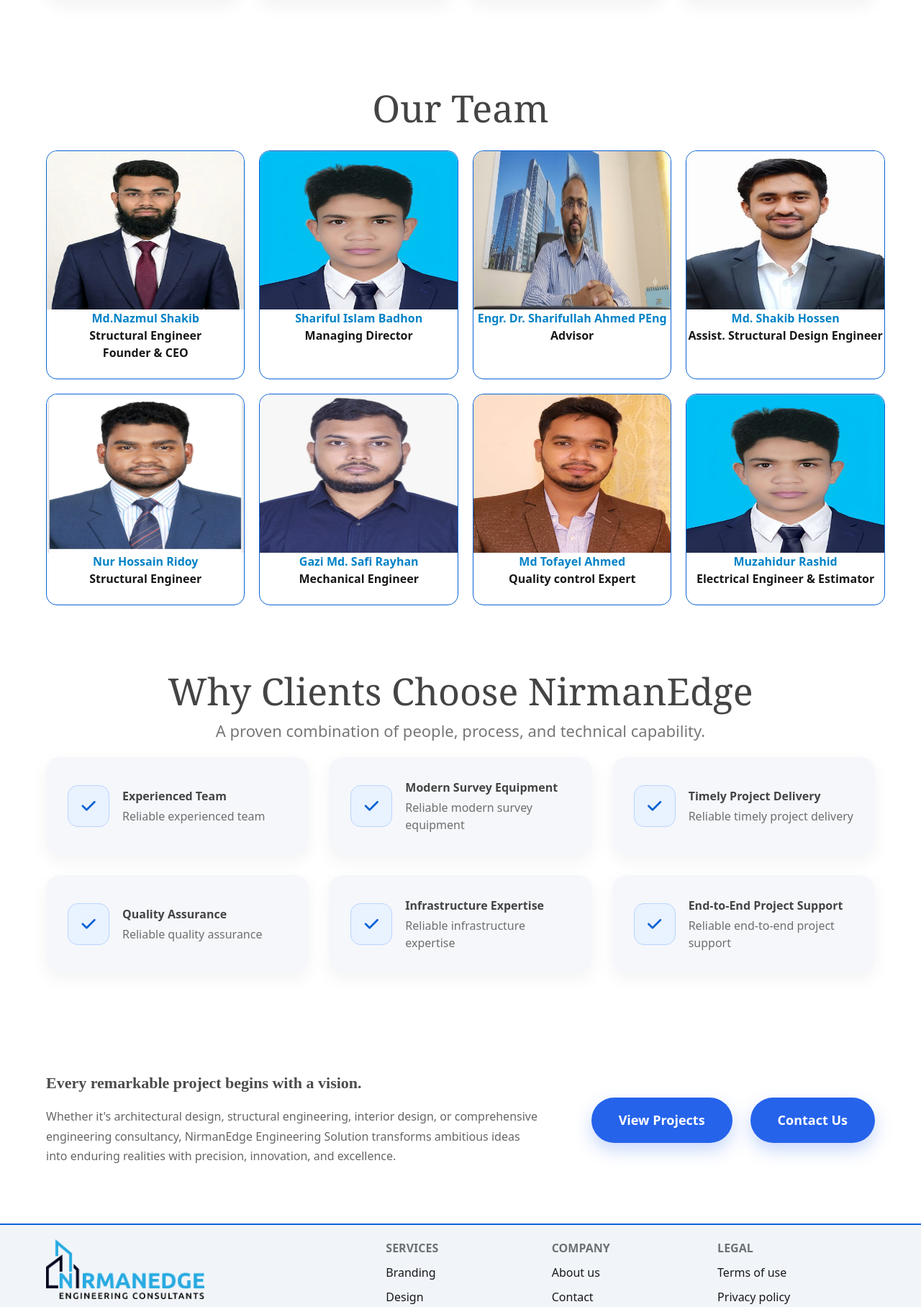
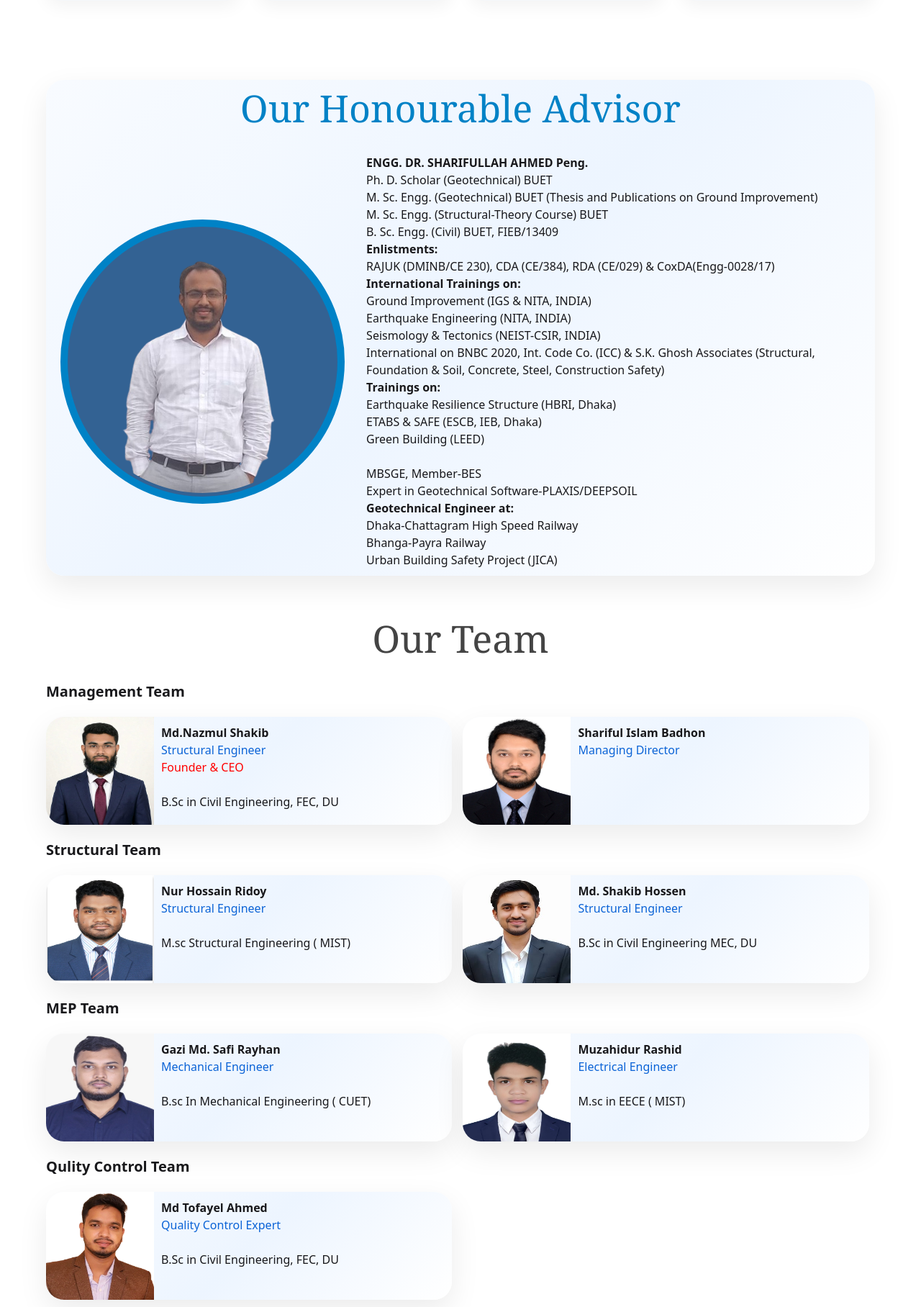
Before and after one commit to Hasib282/NirmanEdge, a Laravel app: page /about in a window 1280 px wide. Shown: the part 975-2791 px from the top of the page at 72% size. Run offline with Laravel 12, Linux system fonts and the light colour scheme; style sheets or scripts are compiled from the project's sources.

Commit message:
team part done

```diff
--- a/public/css/user.css
+++ b/public/css/user.css
@@ -203,7 +203,133 @@ header{
     box-sizing: border-box;
 }
 
+/* advisor part start */
+.advisor{
+    display: flex;
+    flex-direction: column;
+    align-items: center;
+    /* border: 1px solid #0082C6; */
+    border-radius: 25px;
+    overflow: hidden;
+    background: linear-gradient(
+        135deg,
+        #f8fbff 0%,
+        #edf5ff 50%,
+        #ffffff 100%
+    );
+
+    box-shadow: 0 15px 40px rgba(0, 0, 0, 0.08);
+}
+
+.advisor .section-header{
+    margin-bottom: 15px;
+}
+
+.advisor .section-header h2{
+    color: #0082C6;
+}
+
+.advisor-info{
+    display: flex;
+    align-items: center;
+}
+
+.advisor-img{
+    width: 50%;
+    padding: 5px;
+    border: 10px solid #0082C6;
+    border-radius: 50%;
+    overflow: hidden;
+    margin: 20px;
+    background: #336293;
+}
+
+.advisor-img img{
+    width: 100%;
+    height: 100%;
+    object-fit: cover;
+    border-radius: 50%;
+    display: block;
+}
+
+.advisor-details{
+    padding: 10px;
+}
+
+.advisor-details h2{
+    font-size: 22px;
+    font-weight: bold;
+    color: #0082C6;
+}
+
+.advisor-titles{
+    font-weight: bold;
+}
+
+
+@media (max-width: 1024px) {
+    .advisor-info{
+        flex-direction: column;
+    }
+
+    .advisor-img{
+        width: 40%;
+    }
+}
+/* advisor part end */
+
+
+
+/* team-member part start */
+.team h6{
+    font-size: 20px;
+    font-weight: bold;
+    margin: 20px 0;
+}
+
 .members{
+    display: grid;
+    grid-template-columns: repeat(2, 49%);
+    gap:15px;
+}
+
+.member{
+    display: flex;
+    border-radius: 25px;
+    background: linear-gradient(
+        135deg,
+        #f8fbff 0%,
+        #edf5ff 50%,
+        #ffffff 100%
+    );
+
+    box-shadow: 0 15px 40px rgba(0, 0, 0, 0.08);
+    overflow: hidden;
+}
+
+.member-img img{
+    height: 150px;
+    width: 150px;
+}
+
+.member-details{
+    padding: 10px;
+}
+
+.member-name{
+    font-weight: bold;
+}
+
+.member-designation{
+    color: #0b63d6;
+}
+
+.ceo{
+    color: red;
+}
+/* team-member part end */
+
+/* .members{
     display: grid;
     grid-template-columns: repeat(4, 24%);
     column-gap: 20px;
@@ -215,7 +341,7 @@ header{
     border: 1px solid #0b63d6;
     border-radius: 15px;
     box-sizing: border-box;
-    /* overflow: hidden; */
+
 }
 
 .team-img{
@@ -240,7 +366,7 @@ header{
 
 .t-desig{
     font-weight: bold;
-}
+} */
 /* ---------------------------- our team part css start ---------------------------- */
 
 
--- /dev/null
+++ b/resources/views/user/pages/advisor.blade.php
@@ -0,0 +1,36 @@
+<div class="advisor">
+    <div class="section-header">
+        <h2>Our Honourable Advisor</h2>
+    </div>
+    <div class="advisor-info">
+        <div class="advisor-img">
+            <img src="{{ asset('images/team/advisor.png') }}" alt="">
+        </div>
+        <div class="advisor-details">
+            <span class="advisor-titles">ENGG. DR. SHARIFULLAH AHMED Peng.</span>
+            <p>
+                Ph. D. Scholar (Geotechnical) BUET <br>
+                M. Sc. Engg. (Geotechnical) BUET (Thesis and Publications on Ground Improvement) <br>
+                M. Sc. Engg. (Structural-Theory Course) BUET <br>
+                B. Sc. Engg. (Civil) BUET, FIEB/13409 <br>
+                <span class="advisor-titles">Enlistments:</span> <br>
+                RAJUK (DMINB/CE 230), CDA (CE/384), RDA (CE/029) & CoxDA(Engg-0028/17) <br>
+                <span class="advisor-titles">International Trainings on:</span> <br>
+                Ground Improvement (IGS & NITA, INDIA) <br>
+                Earthquake Engineering (NITA, INDIA) <br>
+                Seismology & Tectonics (NEIST-CSIR, INDIA) <br>
+                International on BNBC 2020, Int. Code Co. (ICC) & S.K. Ghosh Associates (Structural, Foundation & Soil, Concrete, Steel, Construction Safety) <br>
+                <span class="advisor-titles">Trainings on:</span> <br>
+                Earthquake Resilience Structure (HBRI, Dhaka) <br>
+                ETABS & SAFE (ESCB, IEB, Dhaka) <br>
+                Green Building (LEED) <br><br>
+                MBSGE, Member-BES <br>
+                Expert in Geotechnical Software-PLAXIS/DEEPSOIL <br>
+                <span class="advisor-titles">Geotechnical Engineer at:</span>  <br>
+                Dhaka-Chattagram High Speed Railway  <br>
+                Bhanga-Payra Railway  <br>
+                Urban Building Safety Project (JICA) <br>
+            </p>
+        </div>
+    </div>
+</div>
--- a/resources/views/user/pages/team.blade.php
+++ b/resources/views/user/pages/team.blade.php
@@ -1,115 +1,118 @@
 <section class="team"  id="team">
     <div class="page-margin">
+        @include('user.pages.advisor')
+
+        <br>
+        <br>
         <div class="section-header">
             <h2>Our Team</h2>
         </div>
 
+        <div class="mangement-team">
+            <h6>Management Team</h6>
+
             <div class="members">
-            <div class="team-card">
-                <div class="team-img">
-                    <img src="{{ asset('images/team/sakib.jpeg') }}" alt="Sakib">
+                <div class="member">
+                    <div class="member-img">
+                        <img src="{{ asset('images/team/sakib.jpeg') }}" alt="">
                     </div>
                     <div class="member-details">
-                    <span class="t-name">Md.Nazmul Shakib </span> <br>
-                    <span class="t-desig">Structural Engineer <br> Founder & CEO</span> <br><br>
+                        <span class="member-name">Md.Nazmul Shakib</span> <br>
+                        <span class="member-designation">Structural Engineer</span><br>
+                        <span class="ceo">Founder & CEO</span><br><br>
 
-                    {{-- B.Sc in Civil Engineering (FEC, DU) <br> --}}
+                        B.Sc in Civil Engineering, FEC, DU
                     </div>
                 </div>
-            <div class="team-card">
-                <div class="team-img">
-                    <img src="{{ asset('images/team/mujahidul.jpeg') }}" alt="Sakib">
+                <div class="member">
+                    <div class="member-img">
+                        <img src="{{ asset('images/team/badhon.jpeg') }}" alt="">
                     </div>
                     <div class="member-details">
-                    <span class="t-name">Shariful Islam Badhon</span> <br>
-                    <span class="t-desig">Managing Director </span> <br><br>
+                        <span class="member-name">Shariful Islam Badhon</span> <br>
+                        <span class="member-designation">Managing Director</span><br><br>
+
                     </div>
                 </div>
-            <div class="team-card">
-                <div class="team-img">
-                    <img src="{{ asset('images/team/sharifulla.jpeg') }}" alt="Sakib">
+            </div>
+        </div>
+
+        <div class="structural-team">
+            <h6>Structural Team</h6>
+
+            <div class="members">
+                <div class="member">
+                    <div class="member-img">
+                        <img src="{{ asset('images/team/nurhossain.jpeg') }}" alt="">
                     </div>
                     <div class="member-details">
-                    <span class="t-name">Engr. Dr. Sharifullah Ahmed PEng</span> <br>
-                    <span class="t-desig">Advisor</span> <br><br>
+                        <span class="member-name">Nur Hossain Ridoy</span> <br>
+                        <span class="member-designation">Structural Engineer</span><br><br>
 
-                    {{-- Ph.D (Geotechnical Engg.) The Thames International University (France), <br>
-                    Ph.D Scholar (Geotech) BUET, FIEB, <br>
-                    B.Sc Engg (Civil) and M.Sc Engg (Geotech) BUET, <br>
-                    Geotechnical and Structural Consultant, <br>
-                    Ground Improvement Expert <br>
-                    16 years experiences in Geotechnical and Structural Design <br> --}}
+                        M.sc Structural Engineering ( MIST)
                     </div>
                 </div>
-            <div class="team-card">
-                <div class="team-img">
-                    <img src="{{ asset('images/team/shakib.jpeg') }}" alt="Sakib">
+
+                <div class="member">
+                    <div class="member-img">
+                        <img src="{{ asset('images/team/shakib.jpeg') }}" alt="">
                     </div>
                     <div class="member-details">
-                    <span class="t-name">Md. Shakib Hossen</span> <br>
-                    <span class="t-desig">Assist. Structural Design Engineer</span> <br><br>
+                        <span class="member-name">Md. Shakib Hossen </span> <br>
+                        <span class="member-designation">Structural Engineer</span><br><br>
 
-                    {{-- B.Sc in Civil Engineering (MEC, DU)<br>
-                    Assist. Structural Design Engineer, SCRDP, LGED <br>
-                    Nippon KOEI Co., Ltd. <br>
-                    Southern Chattogram Regional Development <br>
-                    Project(SCRDP), Ministry of Local Government, Rural <br>
-                    Development and Co-operaƟves. <br>
-                    JICA funded project. <br> --}}
+                        B.Sc in Civil Engineering MEC, DU
                     </div>
                 </div>
-            <div class="team-card">
-                <div class="team-img">
-                    <img src="{{ asset('images/team/nurhossain.jpeg') }}" alt="Sakib">
+            </div>
+        </div>
+
+        <div class="mep-team">
+            <h6>MEP Team</h6>
+
+            <div class="members">
+                <div class="member">
+                    <div class="member-img">
+                        <img src="{{ asset('images/team/safi.jpeg') }}" alt="">
                     </div>
                     <div class="member-details">
-                    <span class="t-name">Nur Hossain Ridoy</span> <br>
-                    <span class="t-desig">Structural Engineer</span> <br><br>
+                        <span class="member-name">Gazi Md. Safi Rayhan </span> <br>
+                        <span class="member-designation">Mechanical Engineer</span><br><br>
 
-                    {{-- M.sc Structural Engineering ( MIST) <br>
-                    Soil & Structure <br>
-                    | RCC & Steel Design | <br>
-                    Experience In Structural Analysis and design 6 years+ <br> --}}
+                        B.sc In Mechanical Engineering ( CUET)
                     </div>
                 </div>
-            <div class="team-card">
-                <div class="team-img">
-                    <img src="{{ asset('images/team/safi.jpeg') }}" alt="Sakib">
+                <div class="member">
+                    <div class="member-img">
+                        <img src="{{ asset('images/team/mujahidul.png') }}" alt="">
                     </div>
                     <div class="member-details">
-                    <span class="t-name">Gazi Md. Safi Rayhan</span> <br>
-                    <span class="t-desig">Mechanical Engineer</span> <br><br>
+                        <span class="member-name">Muzahidur Rashid</span> <br>
+                        <span class="member-designation">Electrical Engineer</span><br><br>
 
-                    {{-- B.sc In Mechanical Engineering ( CUET) <br>
-                    Renata PLC (Current) <br>
-                    Research & Development Engineer <br>
-                    Walton Hi-Tech Industries PLC <br> --}}
+                        M.sc in EECE ( MIST)
                     </div>
                 </div>
-            <div class="team-card">
-                <div class="team-img">
-                    <img src="{{ asset('images/team/tofayel.jpeg') }}" alt="Sakib">
+            </div>
+        </div>
+
+        <div class="qc-team">
+            <h6>Qulity Control Team</h6>
+
+            <div class="members">
+                <div class="member">
+                    <div class="member-img">
+                        <img src="{{ asset('images/team/tofayel.png') }}" alt="">
                     </div>
                     <div class="member-details">
-                    <span class="t-name">Md Tofayel Ahmed</span> <br>
-                    <span class="t-desig">Quality control Expert</span> <br><br>
+                        <span class="member-name">Md Tofayel Ahmed</span> <br>
+                        <span class="member-designation">Quality Control Expert</span><br><br>
 
-                    {{-- B.Sc in Civil Engineering (FEC, DU) <br> --}}
+                        B.Sc in Civil Engineering, FEC, DU
                     </div>
                 </div>
-            <div class="team-card">
-                <div class="team-img">
-                    <img src="{{ asset('images/team/mujahidul.jpeg') }}" alt="Sakib">
-                </div>
-                <div class="member-details">
-                    <span class="t-name">Muzahidur Rashid</span> <br>
-                    <span class="t-desig">Electrical Engineer & Estimator</span> <br><br>
-
-                    {{-- M.sc in EEE ( MIST) <br>
-                    TOTAL ELECTRICAL CONNECTION PTY LIMITED <br> --}}
             </div>
         </div>
 
     </div>
-    </div>
 </section>
```
Also changed, not shown: public/images/team/Chairman.jpg (added), public/images/team/advisor.png (added), public/images/team/badhon.jpeg (added), public/images/team/mujahidul.jpeg (deleted), public/images/team/mujahidul.png (added), public/images/team/tofayel.jpeg (deleted), public/images/team/tofayel.png (added). Lines whose indentation alone changed are shown as unchanged.
